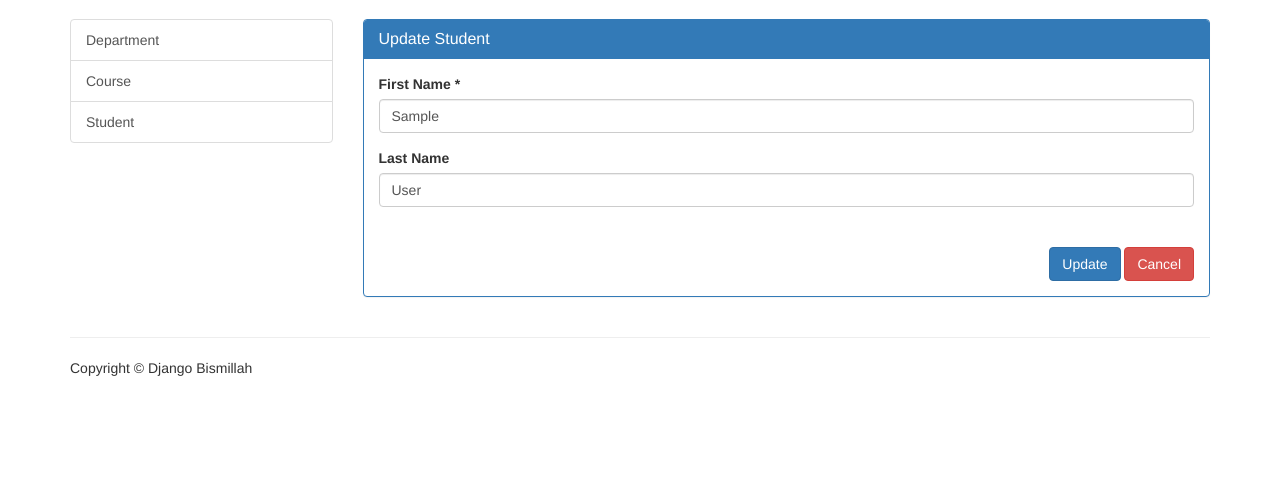
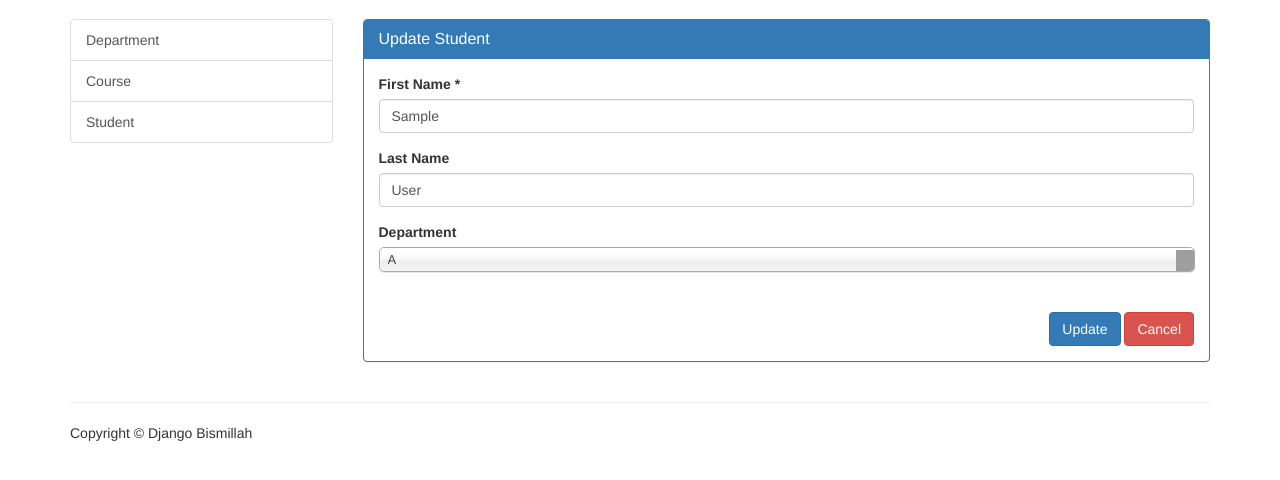
Before and after one commit to hmtmcse-exp/python, a Django app: page /student/edit/1/ in a window 1280 px wide. Shown: the part 51-531 px from the top of the page. Run offline with Django 3.2, Linux system fonts and the light colour scheme; data comes from the database, SQL or seed files in the repository; tables that the repository leaves empty hold one stand-in row (values such as "Sample post"); some libraries are stand-ins or nearby versions; grey boxes are pictures that could not be loaded.

```diff
--- a/django/django_crud/django_crud/helper/CRUDHelper.py
+++ b/django/django_crud/django_crud/helper/CRUDHelper.py
@@ -1,4 +1,5 @@
 from django_crud.helper import SYSTEM_CONSTANT
+from university.models import *
 
 
 class CRUDHelper:
--- a/django/django_crud/templates/university/student/form.html
+++ b/django/django_crud/templates/university/student/form.html
@@ -1,3 +1,4 @@
+{% load university_ui_extras %}
 <div class="form-group">
     <label for="name">
         First Name
@@ -13,4 +14,11 @@
     <input type="text" class="form-control" name="last_name" value="{{ data.last_name }}"/>
 </div>
 
+<div class="form-group">
+    <label for="name">
+        Department
+    </label>
+    {% department_drop_down data.id  %}
+</div>
+
 {% csrf_token %}
--- a/django/django_crud/templates/university/student/index.html
+++ b/django/django_crud/templates/university/student/index.html
@@ -46,13 +46,15 @@
                 <thead>
                 <tr>
                     {% sortable_th 'Name' 'name' %}
+                    <th>Department</th>
                     <th class="action-row">Action</th>
                 </tr>
                 </thead>
                 <tbody>
                 {% for student in students %}
                 <tr >
-                    <td>{{ student.name }}</td>
+                    <td>{{ student.first_name }} {{ student.last_name }}</td>
+                    <td>{{ student.department.name }}</td>
                     <td class="action-row">
                         <div class="btn-toolbar">
                             <div class="btn-group  btn-group-justified">
--- /dev/null
+++ b/django/django_crud/university/templatetags/university_ui_extras.py
@@ -0,0 +1,18 @@
+from django import template
+from django.utils.html import format_html
+from university.models import Department
+
+register = template.Library()
+
+
+@register.simple_tag
+def department_drop_down(selected):
+    html = '<select class="form-control apply-chosen" name="department" >'
+    department_list = Department.objects.all()
+    for item in department_list:
+        if item.id == selected:
+            html += '<option value="' + str(item.id) + '" selected>' + str(item.name) + '</option>'
+        else:
+            html += '<option value="' + str(item.id) + '">' + str(item.name) + '</option>'
+    html += '</select>'
+    return format_html(html)
```
Also changed, not shown: django/django_crud/university/templatetags/__init__.py (added).
